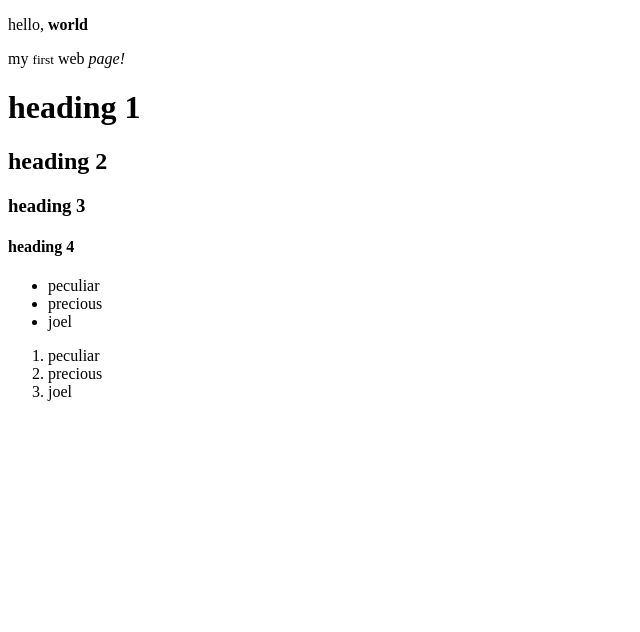
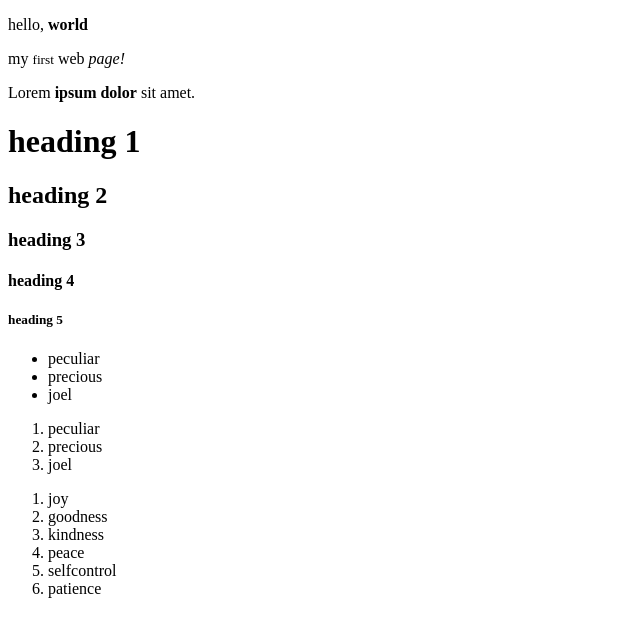
Before and after one commit to lara-p1/css_cheatsheet, a plain HTML site: page index.html in a window 1280 px wide. Shown: the whole page, without its empty margins (0-640 px from the left). Drawn offline with Linux system fonts and the light colour scheme.

Commit message:
add new list

```diff
--- a/index.html
+++ b/index.html
@@ -7,6 +7,7 @@
     <div>
       <p>hello, <strong>world</strong></p>
       <p>my <small>first</small> web <em>page!</em></p>
+      <p>Lorem <strong>ipsum dolor</strong> sit amet.</p>
     </div>
 
     <div>
@@ -14,6 +15,7 @@
       <h2>heading 2</h2>
       <h3>heading 3</h3>
       <h4>heading 4</h4>
+      <h5>heading 5</h5>
     </div>
 
     <div>
@@ -31,5 +33,15 @@
         <li>joel</li>
       </ol>
     </div>
+    <div>
+      <ol>
+        <li>joy</li>
+        <li>goodness</li>
+        <li>kindness</li>
+        <li>peace</li>
+        <li>selfcontrol</li>
+        <li>patience</li>
+      </ol>
+    </div>
   </body>
 </html>
```
